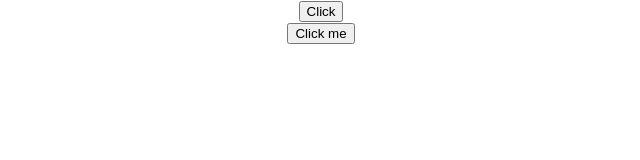
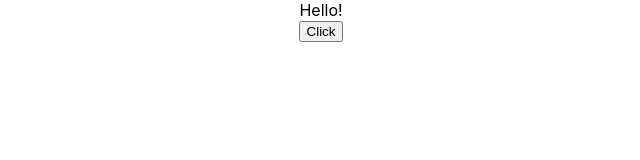
Before and after one commit to Jae1xp/React-Practice, a React (Create React App) app: page / in a window 1280 px wide. Shown: the top 160 px of the page, without its empty margins (319-959 px from the left). Built offline with nearby package versions, Linux system fonts and the light colour scheme.

Commit message:
how to use event handlers

```diff
--- a/src/App.js
+++ b/src/App.js
@@ -8,12 +8,14 @@ import Message from './components/Message';
 import Counter from './components/Counter';
 import FunctionClick from './components/FunctionClick';
 import ClassClick from './components/ClassClick';
+import EventBind from "./components/EventBind";
 
 function App() {
   return (
     <div className="App">
-    <FunctionClick />
-    <ClassClick />
+    <EventBind />
+    {/* <FunctionClick /> */}
+    {/* <ClassClick /> */}
     {/* <Counter /> */}
       {/* <Greet name="Bruce" heroName="Batman">
         <p>This is children props</p>
--- a/src/components/EventBind.js
+++ b/src/components/EventBind.js
@@ -1,10 +1,45 @@
 import React, { Component } from 'react'
 
 class EventBind extends Component {
+
+  constructor(props) {
+    super(props)
+
+    this.state = {
+      message: 'Hello!'
+    }
+
+    // This binding inside of the constructor is the most common way to bind, and is the official documentation
+    this.changeMessage = this.changeMessage.bind(this)
+  }
+
+  changeMessage() {
+    this.setState({
+      message: 'Goodbye!'
+    }, () => {
+      console.log(this.state.message)
+    })
+  }
+
+  // Arrow function as a class property way of binding the event handler. (changing the way you define methods in the class. Currently experimental, but will probably be the best approach when more consistent)
+  // changeMessage = () => {
+  //   this.setState({
+  //     message: 'Goodbye!'
+  //   })
+  // }
+
   render() {
     return (
       <div>
+        <div>{this.state.message}</div>
+        {/* This is the bind function approach. Probably not optimal */}
+        {/* <button onClick={this.changeMessage.bind(this)}>Click</button> */}
 
+        {/* This is the arrow function approach. Viable and easy option */}
+        {/* <button onClick={() => this.changeMessage()}>Click</button> */}
+
+        {/* Binding Event in the CONSTRUCTOR as opposed in the RENDER method. SEE ABOVE IN CONSTRUCTOR. This is the most IDEAL way */}
+        <button onClick={this.changeMessage}>Click</button>
       </div>
     )
   }
```
